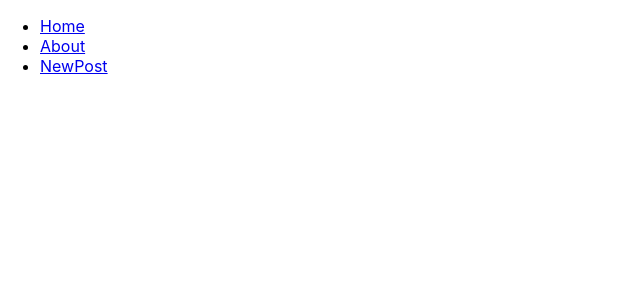
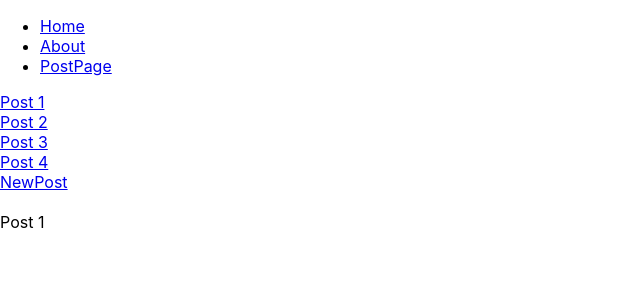
Before and after one commit to Dilukshan-S/SocialMedia-App, a React (Create React App) app: page /PostPage/1 in a window 1280 px wide. Before the commit this address had no page. Shown: the top 300 px of the page, without its empty margins (0-640 px from the left). Built offline with nearby package versions, Linux system fonts and the light colour scheme.

Commit message:
PageNavigations

```diff
--- a/src/App.js
+++ b/src/App.js
@@ -7,6 +7,8 @@ import Missing from "./Missing";
 import Nav from "./Nav";
 import NewPost from "./NewPost";
 import PostPage from "./PostPage";
+import Post from "./Post";
+import PostLayout from "./PostLayout";
 
 function App() {
   return (
@@ -15,14 +17,26 @@ function App() {
         <ul>
           <li><Link to="/">Home</Link></li>
           <li><Link to="/About">About</Link></li>
-          <li><Link to="/NewPost">NewPost</Link></li>
+          <li><Link to="/PostPage">PostPage</Link></li>
         </ul>
       </nav>
       <Routes>
         <Route path="/" element={<Home />}/>
         <Route path="/about" element={<About />}/>
         <Route path="/newpost" element={<NewPost />}/>
-        <Route path="/" element={<Home />}/>
+        {/* the below lines(nested) can also be written like:
+          <Route path="/PostPage" element={<PostPage />}/>
+          <Route path="/PostPage/:id" element={<Post />}/>
+          <Route path="/PostPage/NewPost" element={<NewPost />}/>
+         */}
+         <Route path="/PostPage" element={ <PostLayout />}>
+          <Route index element={<PostPage/>} />
+          <Route path=":id" element={<Post />}/>
+          <Route path="NewPost" element={<NewPost />}/>
+        </Route>
+
+
+        <Route path="*" element={<Missing/>}/>
       </Routes>
       {/* <Header />
       <Nav />
--- /dev/null
+++ b/src/Post.js
@@ -0,0 +1,14 @@
+import React from 'react'
+import { useParams } from 'react-router-dom';
+
+const Post = () => {
+    const {id} = useParams()
+  return (
+    <div>
+      <br></br>
+      Post {id}
+    </div>
+  )
+}
+
+export default Post
--- /dev/null
+++ b/src/PostLayout.js
@@ -0,0 +1,21 @@
+import React from 'react'
+import { Link, Outlet } from 'react-router-dom';
+
+const PostLayout = () => {
+  return (
+    <>
+      <Link to="/postpage/1">Post 1</Link>
+      <br></br>
+      <Link to="/postpage/2">Post 2</Link>
+      <br></br>
+      <Link to="/postpage/3">Post 3</Link>
+      <br></br>
+      <Link to="/postpage/4">Post 4</Link>
+      <br></br>
+      <Link to="/postpage/NewPost">NewPost</Link>
+      <Outlet />
+    </>
+  )
+}
+
+export default PostLayout
```
